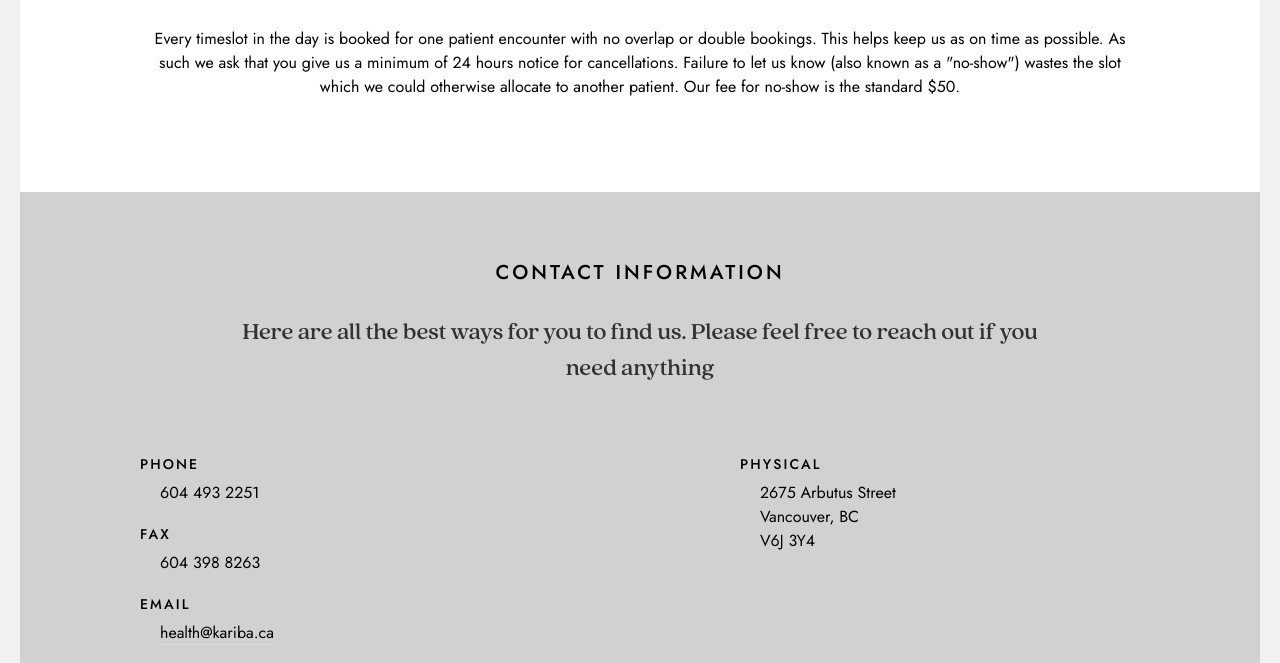
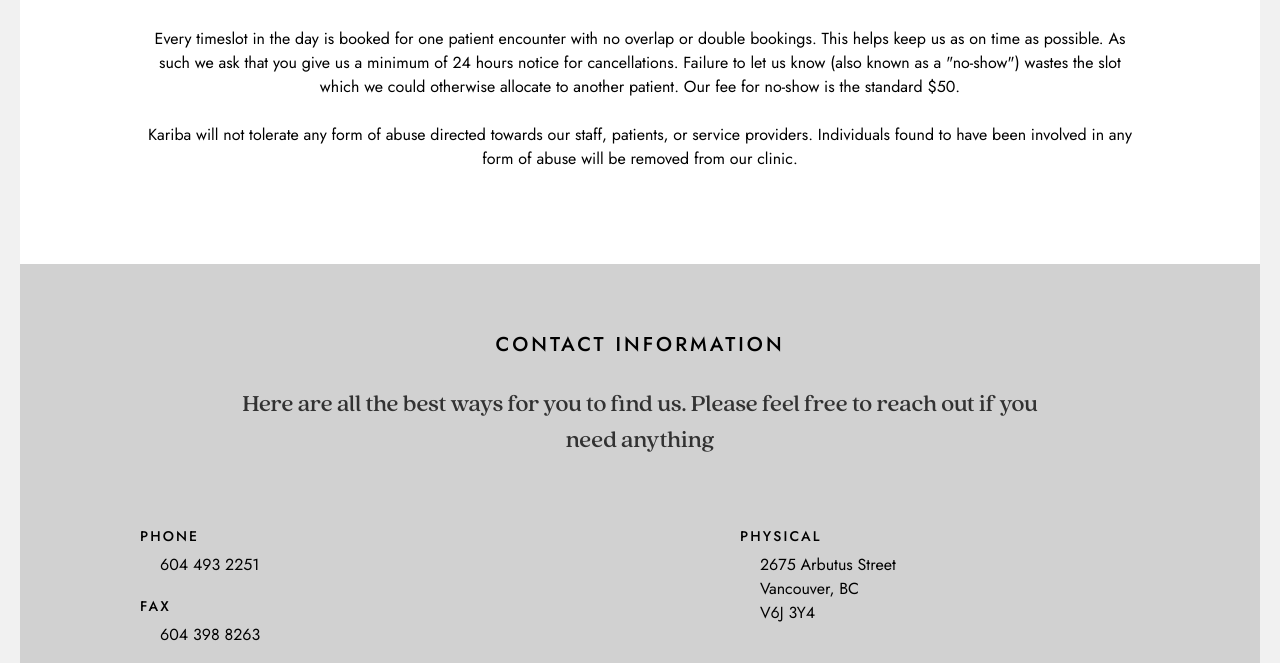
Before and after one commit to karibahealth/kariba, a website: page index.html in a window 1280 px wide. Shown: the part 7940-8603 px from the top of the page. Drawn offline with nearby package versions, Linux system fonts and the light colour scheme.

Commit message:
Added no-tolerance policy
just added to the cancellation

```diff
--- a/index.html
+++ b/index.html
@@ -460,6 +460,7 @@
                     </div>
                     <div class="cancellation__content common-content common-content--theme-white">
                         <p>Every timeslot in the day is booked for one patient encounter with no overlap or double bookings. This helps keep us as on time as possible. As such we ask that you give us a minimum of 24 hours notice for cancellations. Failure to let us know (also known as a "no-show") wastes the slot which we could otherwise allocate to another patient. Our fee for no-show is the standard $50.</p>
+                        <p>Kariba will not tolerate any form of abuse directed towards our staff, patients, or service providers. Individuals found to have been involved in any form of abuse will be removed from our clinic.</p>
                     </div>
                 </div>
                 <div class="contacts">
```
